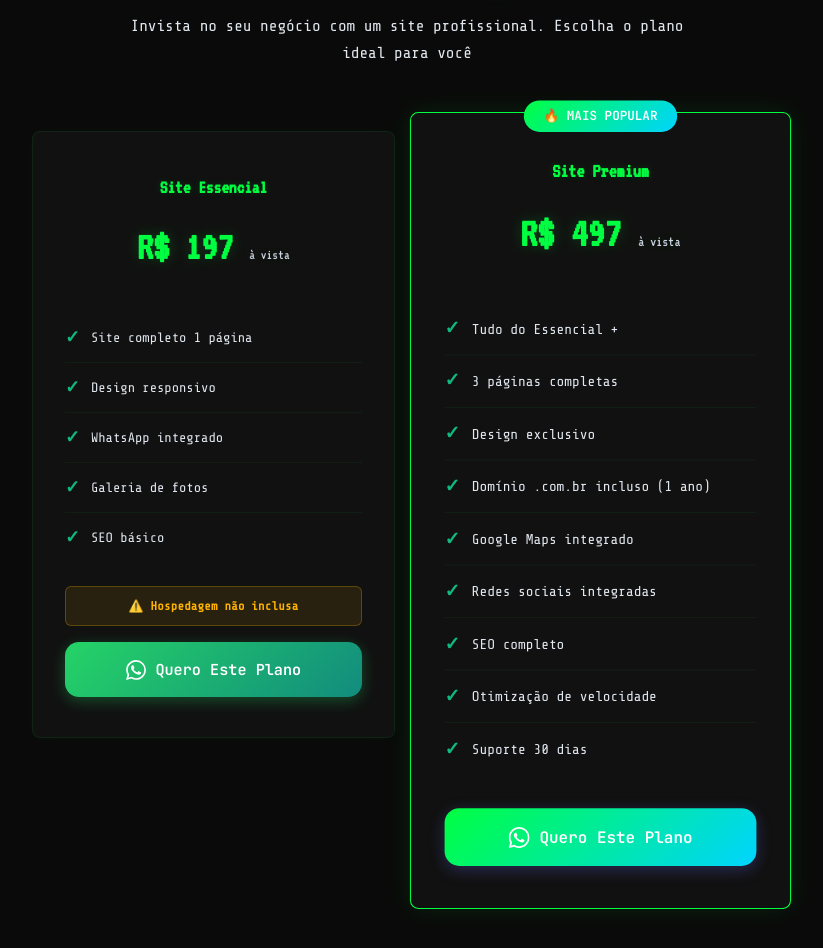
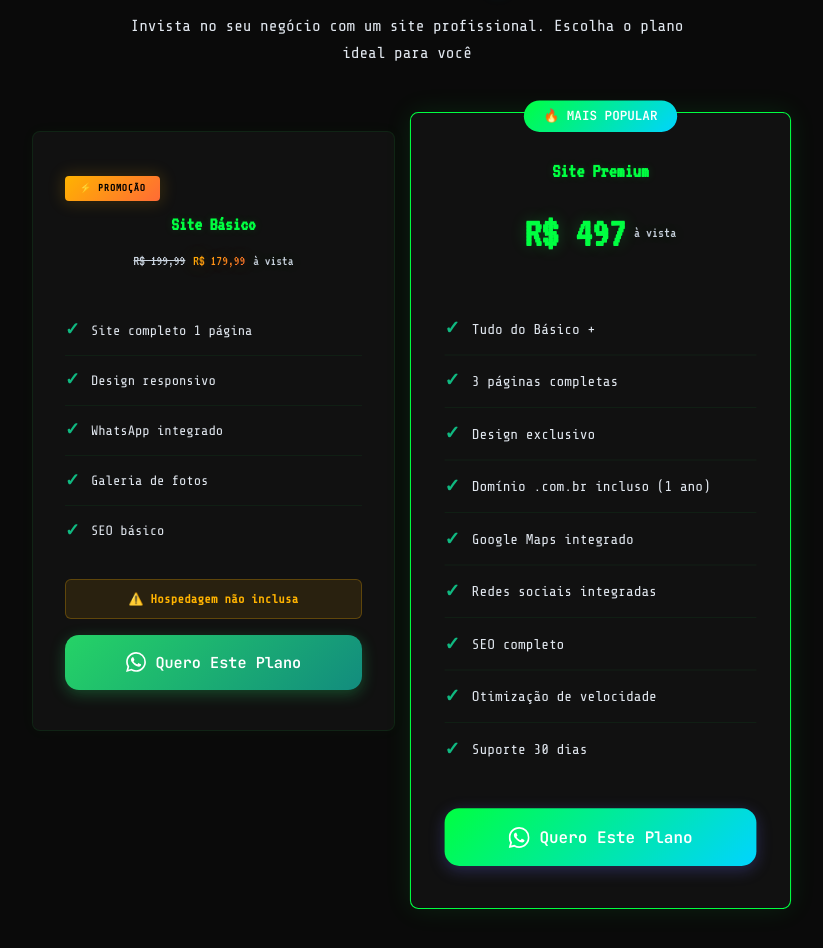
Before and after one commit to editgustavocaz-cell/editgustavocaz-cell.github.io, a plain HTML site: page portfolio/index.html in a window 1280 px wide. Shown: the part 5201-6149 px from the top of the page, without its empty margins (233-1056 px from the left). Drawn offline with nearby package versions, Linux system fonts and the light colour scheme.

Commit message:
💰 Portfolio: Plano Básico R99,99 → promo R79,99

```diff
--- a/portfolio/css/style.css
+++ b/portfolio/css/style.css
@@ -858,13 +858,34 @@ ul { list-style: none; }
   white-space: nowrap;
 }
 
+.promo-badge {
+  display: inline-block;
+  margin: 0 auto 0.5rem;
+  padding: 0.25rem 0.9rem;
+  background: linear-gradient(135deg, var(--accent), #ff6b35);
+  color: #000;
+  border-radius: 4px;
+  font-size: 0.6rem;
+  font-weight: 700;
+  letter-spacing: 0.08em;
+  text-transform: uppercase;
+  font-family: var(--font-mono);
+  animation: pulsePromo 2s ease-in-out infinite;
+}
+@keyframes pulsePromo {
+  0%, 100% { box-shadow: 0 0 0 0 rgba(255, 179, 0, 0.3); }
+  50% { box-shadow: 0 0 15px 3px rgba(255, 179, 0, 0.15); }
+}
+
 .pricing-header {
   text-align: center;
   margin-bottom: 2rem;
 }
 .pricing-header h3 { font-size: 1.2rem; font-weight: 600; color: var(--primary); font-family: var(--font-heading); margin-bottom: 0.5rem; text-shadow: 0 0 8px rgba(0, 255, 65, 0.15); }
-.pricing-price { font-size: 2.5rem; font-weight: 700; font-family: var(--font-heading); color: var(--primary); text-shadow: 0 0 15px rgba(0, 255, 65, 0.2); }
+.pricing-price { font-size: 2.5rem; font-weight: 700; font-family: var(--font-heading); color: var(--primary); text-shadow: 0 0 15px rgba(0, 255, 65, 0.2); display: flex; align-items: center; justify-content: center; gap: 0.5rem; flex-wrap: wrap; }
 .pricing-price span { font-size: 0.9rem; font-weight: 400; color: var(--text-lighter); }
+.price-old { font-size: 1.3rem; color: rgba(255,255,255,0.25); text-decoration: line-through; font-weight: 400; text-shadow: none; }
+.price-promo { font-size: 2.8rem; color: var(--accent); text-shadow: 0 0 20px rgba(255, 179, 0, 0.3); background: linear-gradient(135deg, var(--accent), #ff6b35); -webkit-background-clip: text; -webkit-text-fill-color: transparent; background-clip: text; }
 
 .pricing-features {
   margin-bottom: 2rem;
--- a/portfolio/js/config.js
+++ b/portfolio/js/config.js
@@ -128,8 +128,10 @@ const PORTFOLIO = {
   // ─── PREÇOS ─────────────────────────────────────────────────
   pricing: [
     {
-      name: 'Site Essencial',
-      price: 'R$ 197',
+      name: 'Site Básico',
+      price: 'R$ 199,99',
+      promo: true,
+      promoPrice: 'R$ 179,99',
       period: 'à vista',
       features: [
         'Site completo 1 página',
@@ -146,7 +148,7 @@ const PORTFOLIO = {
       price: 'R$ 497',
       period: 'à vista',
       features: [
-        'Tudo do Essencial +',
+        'Tudo do Básico +',
         '3 páginas completas',
         'Design exclusivo',
         'Domínio .com.br incluso (1 ano)',
--- a/portfolio/js/main.js
+++ b/portfolio/js/main.js
@@ -205,9 +205,13 @@ document.addEventListener('DOMContentLoaded', () => {
     grid.innerHTML = plans.map((plan, i) => `
       <div class="pricing-card ${plan.popular ? 'popular' : ''} pf-reveal" style="transition-delay: ${i * 0.12}s">
         ${plan.popular ? '<div class="pricing-badge">🔥 MAIS POPULAR</div>' : ''}
+        ${plan.promo ? '<div class="promo-badge">⚡ PROMOÇÃO</div>' : ''}
         <div class="pricing-header">
           <h3>${plan.name}</h3>
-          <div class="pricing-price">${plan.price} <span>${plan.period}</span></div>
+          <div class="pricing-price">
+            ${plan.promo ? `<span class="price-old">${plan.price}</span> <span class="price-promo">${plan.promoPrice}</span>` : plan.price}
+            <span>${plan.period}</span>
+          </div>
         </div>
         <ul class="pricing-features">
           ${plan.features.map(f => `<li><span class="check">✓</span> ${f}</li>`).join('')}
```
